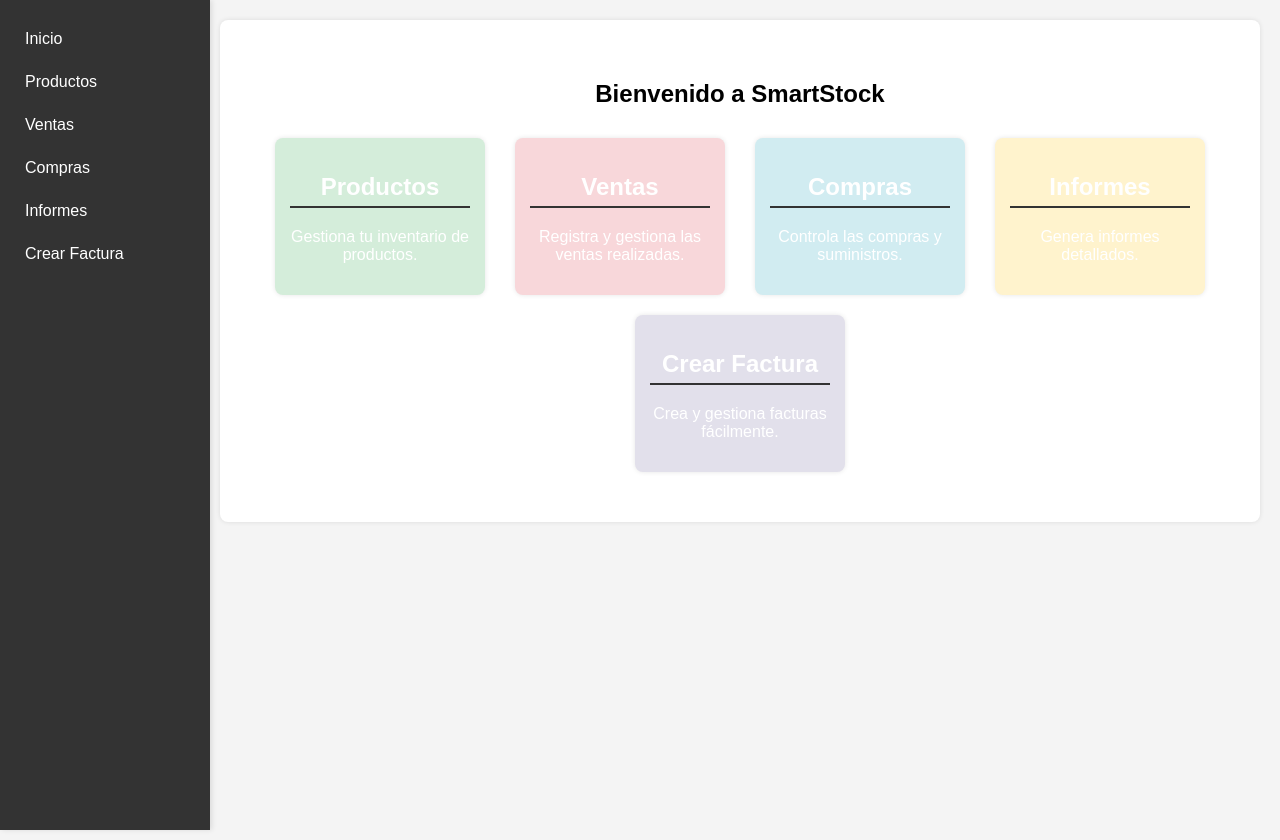
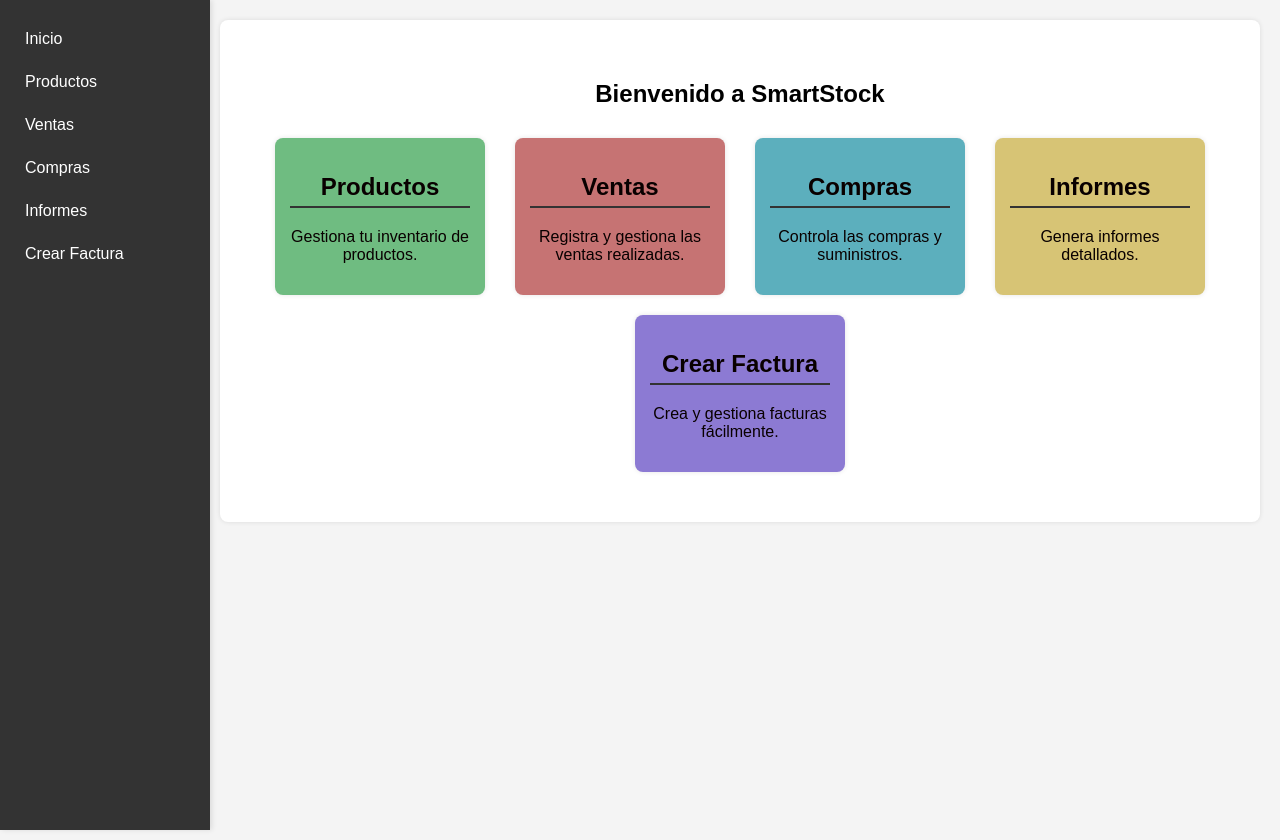
Before and after one commit to STEPHANY020/SMARTSTOCK1, a plain HTML site: page index.html in a window 1280 px wide. Drawn offline with Linux system fonts and the light colour scheme.

Commit message:
Actualizacion

```diff
--- a/styles.css
+++ b/styles.css
@@ -79,29 +79,29 @@ main {
     padding: 15px;
     margin: 10px;
     border-radius: 8px;
-    color: white;
+    color: rgb(9, 0, 0);
     text-align: center;
     box-shadow: 0 0 5px rgba(0,0,0,0.1);
 }
 
 #color-productos {
-    background-color: #d4edda; /* Verde claro */
+    background-color: #6fbc81; /* Verde claro */
 }
 
 #color-ventas {
-    background-color: #f8d7da; /* Rosa claro */
+    background-color: #c67373; /* Rosa claro */
 }
 
 #color-compras {
-    background-color: #d1ecf1; /* Azul claro */
+    background-color: #5cafbd; /* Azul claro */
 }
 
 #color-informes {
-    background-color: #fff3cd; /* Amarillo claro */
+    background-color: #d7c475; /* Amarillo claro */
 }
 
 #color-factura {
-    background-color: #e2e0eb; /* Morado claro */
+    background-color: #8c7ad3; /* Morado claro */
 }
 
 h2 {
```
